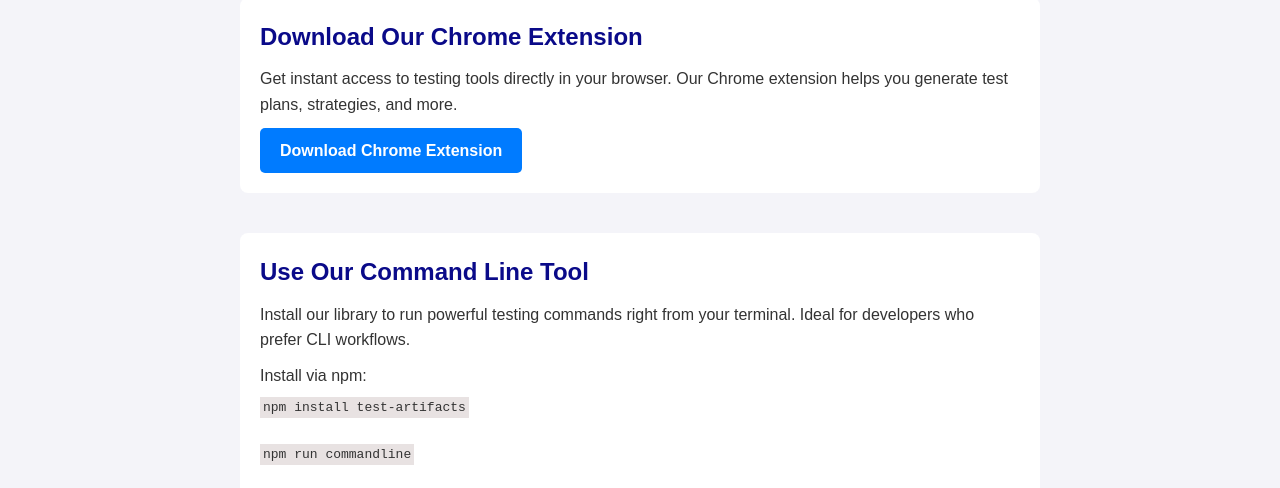
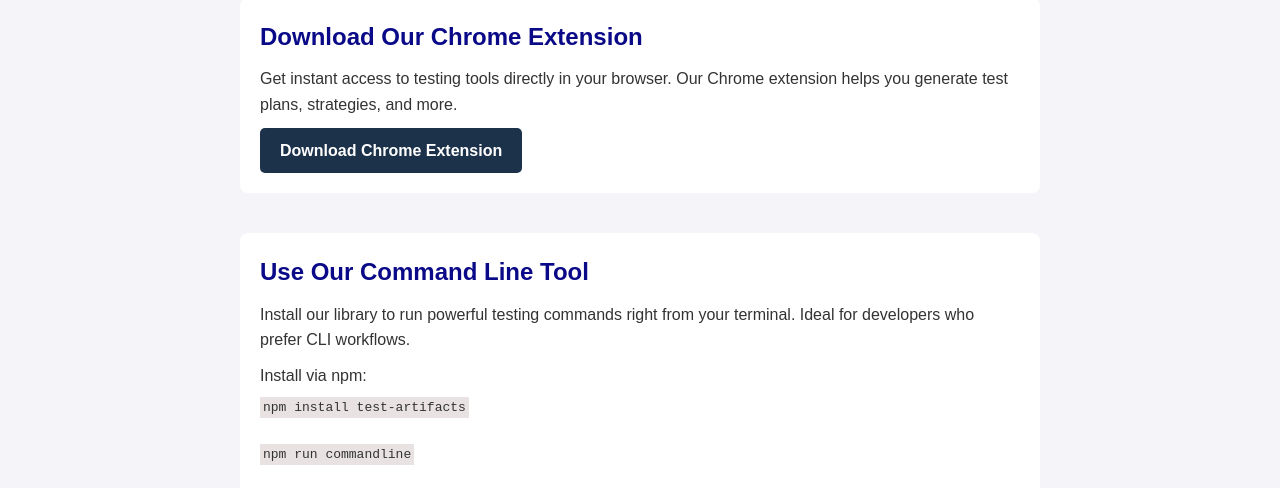
Before and after one commit to test-artifacts/artifacts-test-site, a website built with webpack: page index.html in a window 1280 px wide. Shown: the part 234-722 px from the top of the page. Built offline with nearby package versions, Linux system fonts and the light colour scheme.

Commit message:
adding button colour

```diff
--- a/css/styles.css
+++ b/css/styles.css
@@ -133,7 +133,7 @@ footer p {
 .btn {
     display: inline-block;
     padding: 10px 20px;
-    background-color: #007bff;
+    background-color: #1c324a;
     color: #fff;
     border: none;
     border-radius: 5px;
```
